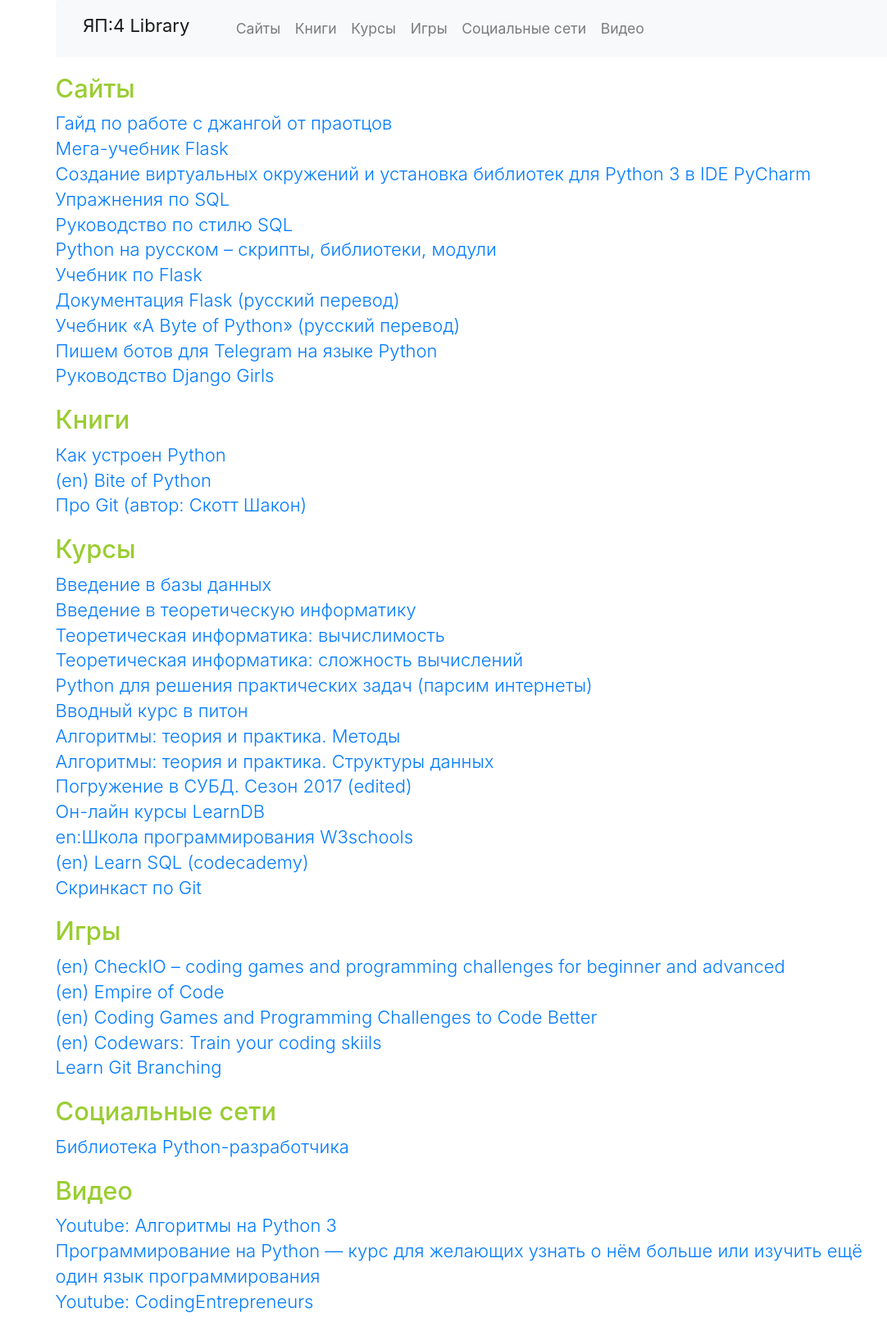
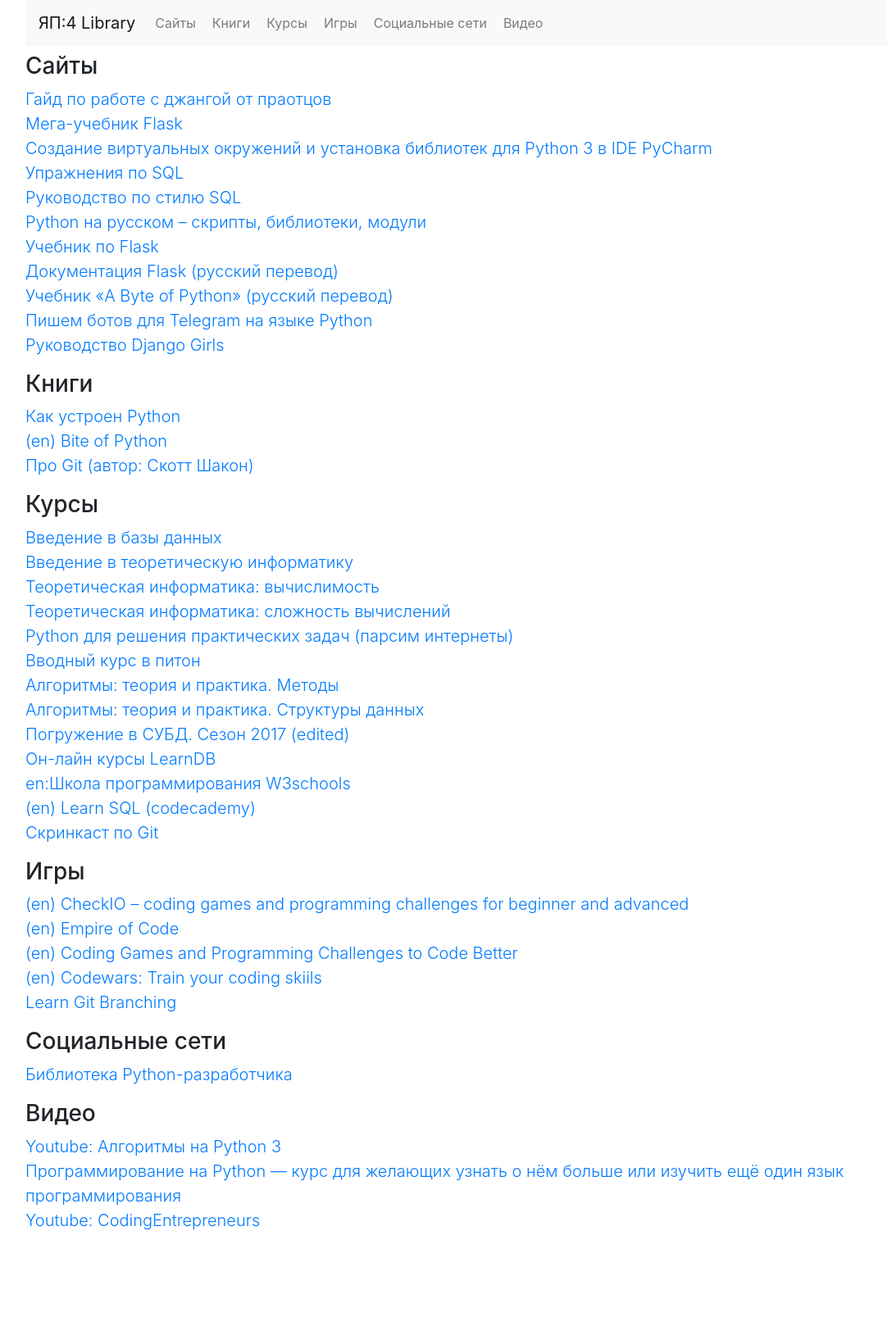
Before and after one commit to Shindler7/libpraks, a Flask app: page / in a window 1280 px wide. Shown: the whole page at 82% size, without its empty margins (54-1136 px from the left). After the commit the page ends 1501 px from the top, so only its background shows below. Run offline with Flask 2, Linux system fonts and the light colour scheme; some libraries are stand-ins or nearby versions.

Commit message:
Update base.html template

```diff
--- a/app/routes.py
+++ b/app/routes.py
@@ -47,11 +47,3 @@ def index():
 
     return render_template('index.html', title='online', output=output, exoutput=active_output,
                            category_links=keytypedisp.values(), tag_links=tag_links)
-
-
-@nav.navigation()
-def lib_navbar():
-    return Navbar(
-        'ЯП:4 Library',
-        View('Весь контент', 'index'),
-    )
--- a/app/templates/base.html
+++ b/app/templates/base.html
@@ -1,33 +1,28 @@
-{% extends "bootstrap/base.html" %}
+<!DOCTYPE html>
+<html lang="en">
+<head>
+    <meta charset="UTF-8">
+    <title>Title</title>
+    <link rel="stylesheet" href="https://stackpath.bootstrapcdn.com/bootstrap/4.4.1/css/bootstrap.min.css" integrity="sha384-Vkoo8x4CGsO3+Hhxv8T/Q5PaXtkKtu6ug5TOeNV6gBiFeWPGFN9MuhOf23Q9Ifjh" crossorigin="anonymous">
+</head>
+<body>
+    <div class="container-md">
+        <div class="row">
+            <div class="col">
+                {% include 'navbar.html' %}
+            </div>
 
-{% block title %}ЯП:4 Library {{title}}{% endblock %}
-{% import "bootstrap/fixes.html" as fixes %}
+        </div>
 
-{% block head %}
-    <link rel="shortcut icon" href="{{ url_for('static', filename='favicon.ico') }}" type="image/x-icon">
-    {{super()}}
-    {{fixes.ie8()}}
-    <link rel="stylesheet" href="https://stackpath.bootstrapcdn.com/bootstrap/4.4.1/css/bootstrap.min.css" integrity="sha384-Vkoo8x4CGsO3+Hhxv8T/Q5PaXtkKtu6ug5TOeNV6gBiFeWPGFN9MuhOf23Q9Ifjh" crossorigin="anonymous">
-{%- endblock %}
+        <div class="row">
+            <div class="col">
+                {% block content %}{% endblock %}
+            </div>
 
-{% block styles -%}
-    {{super()}}
-    <link rel="stylesheet" type="text/css"
-          href="{{url_for('static', filename='design.css')}}">
-{% endblock %}
-
-{% block navbar %}
-{% endblock %}
-
-<div class="container">
-    <div class="row">
-        {% block content %}
-            {# Основное содержание страницы #}
-        {% endblock %}
+        </div>
     </div>
-</div>
-{% import "bootstrap/google.html" as google %}
-{% block scripts %}
-  {{super()}}
-  {{google.uanalytics('UA-163374186-1')}}
-{% endblock %}
+<script src="https://code.jquery.com/jquery-3.4.1.slim.min.js" integrity="sha384-J6qa4849blE2+poT4WnyKhv5vZF5SrPo0iEjwBvKU7imGFAV0wwj1yYfoRSJoZ+n" crossorigin="anonymous"></script>
+<script src="https://cdn.jsdelivr.net/npm/popper.js@1.16.0/dist/umd/popper.min.js" integrity="sha384-Q6E9RHvbIyZFJoft+2mJbHaEWldlvI9IOYy5n3zV9zzTtmI3UksdQRVvoxMfooAo" crossorigin="anonymous"></script>
+<script src="https://stackpath.bootstrapcdn.com/bootstrap/4.4.1/js/bootstrap.min.js" integrity="sha384-wfSDF2E50Y2D1uUdj0O3uMBJnjuUD4Ih7YwaYd1iqfktj0Uod8GCExl3Og8ifwB6" crossorigin="anonymous"></script>
+</body>
+</html>
--- a/app/templates/index.html
+++ b/app/templates/index.html
@@ -1,63 +1,24 @@
 {% extends "base.html" %}
 
-{% block navbar %}
-<nav class="navbar navbar-expand-lg navbar-light bg-light">
-  <a class="navbar-brand" href="/">ЯП:4 Library</a>
-  <button class="navbar-toggler" type="button" data-toggle="collapse" data-target="#navbarNavDropdown" aria-controls="navbarNavDropdown" aria-expanded="false" aria-label="Toggle navigation">
-    <span class="navbar-toggler-icon"></span>
-  </button>
-  <div class="collapse navbar-collapse" id="navbarNavDropdown">
-    <ul class="navbar-nav">
-      <!-- <li class="nav-item active">
-        <a class="nav-link" href="/">Весь контент<span class="sr-only">(current)</span></a>
-      </li> -->
-        {% for category_link in category_links %}
-        <li class="nav-item">
-            <a class="nav-link" href={{ url_for('index', chatstring=category_link.lower()) }}>{{ category_link }}</a>
-        </li>
-        {% endfor %}
-
-    </ul>
-  </div>
-</nav>
-
-{% endblock %}
 
 {% block content %}
+    <div class="d-flex justify-content-center">
 
-    <div>
-        <!-- class="category_links">
-            Категории:
-            {% for category_link in category_links %}
-                <a href= {{ url_for('index', chatstring=category_link.lower()) }}>{{ category_link }}</a>
-            {% endfor %}
-        <-->
             <div class="row">
-            <div class="mx-auto">
                 {% if tag_links %}
                     {% for tag_link in tag_links %}
                         <a href= {{ url_for('index', tagstring=tag_link.lower()) }}>
-                        <button type="button" class="btn btn-outline-primary btn-sm">{{ tag_link }}</button>
+                            <button type="button" class="btn btn-outline-primary btn-sm mr-1">{{ tag_link }}</button>
                         </a>
                     {% endfor %}
                 {% endif %}
             </div>
     </div>
-        <!-- class="tags_links">
-            {% if tag_links %}
-            Тэги:
-                {% for tag_link in tag_links %}
-                    <a href= {{ url_for('index', tagstring=tag_link.lower()) }}>{{ tag_link }}</a>
-                {% endfor %}
-            {% endif %}
-        </-->
-
-        <div class="output">
+        <div class="row">
+            <div class="col-12">
                 {% if output %}
                     {{ output|safe }}
                 {% endif %}
             </div>
-        <b></b>
         </div>
-
 {% endblock %}
--- a/app/templates/navbar.html
+++ b/app/templates/navbar.html
@@ -0,0 +1,16 @@
+<nav class="navbar navbar-expand-lg navbar-light bg-light mb-2">
+  <a class="navbar-brand" href="/">ЯП:4 Library</a>
+  <button class="navbar-toggler" type="button" data-toggle="collapse" data-target="#navbarNavDropdown" aria-controls="navbarNavDropdown" aria-expanded="false" aria-label="Toggle navigation">
+    <span class="navbar-toggler-icon"></span>
+  </button>
+  <div class="collapse navbar-collapse" id="navbarNavDropdown">
+    <ul class="navbar-nav">
+        {% for category_link in category_links %}
+        <li class="nav-item mr-1">
+            <a class="nav-link" href={{ url_for('index', chatstring=category_link.lower()) }}>{{ category_link }}</a>
+        </li>
+        {% endfor %}
+
+    </ul>
+  </div>
+</nav>
```
Lines whose indentation alone changed are shown as unchanged.
